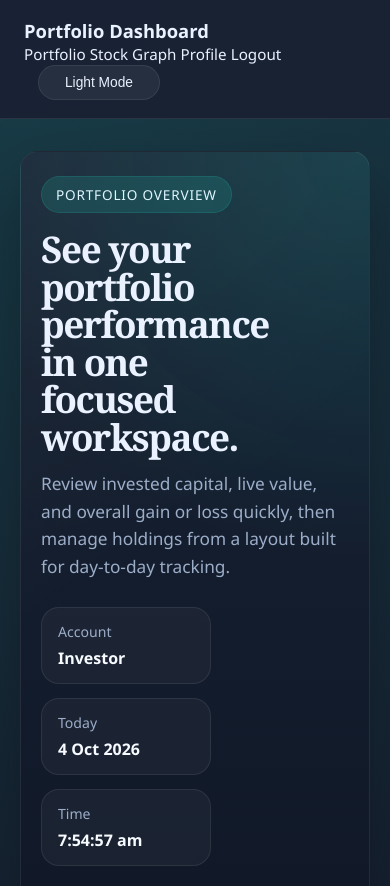
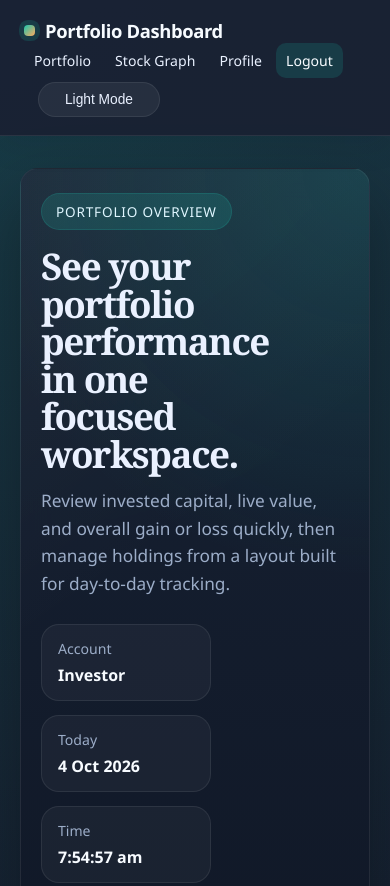
Before and after one commit to PrinceRawat423/stock-portfolio, a website: page public/dashboard.html in a window 390 px wide. Shown: the top 886 px of the page. Drawn offline with Linux system fonts and the light colour scheme; no server answers.

Commit message:
feat: polish recruiter flow and frontend UI

```diff
--- a/public/styles.css
+++ b/public/styles.css
@@ -95,17 +95,49 @@ a:hover {
   position: sticky;
   top: 0;
   z-index: 10;
+  box-shadow: 0 10px 30px rgba(5, 11, 22, 0.08);
 }
 
 .logo {
+  display: inline-flex;
+  align-items: center;
+  gap: 10px;
   font-size: 1.15rem;
   font-weight: 700;
+  color: var(--text-strong);
+  letter-spacing: -0.02em;
+}
+
+.logo::before {
+  content: "";
+  width: 11px;
+  height: 11px;
+  border-radius: 4px;
+  background: linear-gradient(135deg, var(--accent), var(--accent-2));
+  box-shadow: 0 0 0 5px var(--accent-soft);
+}
+
+nav {
+  display: flex;
+  align-items: center;
+  flex-wrap: wrap;
+  gap: 4px;
 }
 
 nav a {
-  margin-left: 20px;
+  margin-left: 4px;
+  padding: 9px 11px;
+  border-radius: 10px;
   color: var(--text);
   font-size: 0.95rem;
+  transition: color 0.18s ease, background 0.18s ease;
+}
+
+nav a:hover,
+nav a[aria-current="page"] {
+  color: var(--text-strong);
+  background: var(--accent-soft);
+  text-decoration: none;
 }
 
 .container {
@@ -215,11 +247,13 @@ input[type="number"]::-webkit-inner-spin-button {
   margin: 0;
 }
 
-input:focus,
-select:focus,
-button:focus {
+input:focus-visible,
+select:focus-visible,
+button:focus-visible,
+a:focus-visible {
   outline: none;
   border-color: var(--focus-color);
+  box-shadow: 0 0 0 4px var(--accent-soft);
 }
 
 button {
@@ -229,6 +263,12 @@ button {
 
 button:hover {
   transform: translateY(-1px);
+}
+
+button:disabled {
+  cursor: not-allowed;
+  opacity: 0.62;
+  transform: none;
 }
 
 .primary-btn {
@@ -315,6 +355,13 @@ button:hover {
   display: flex;
   flex-direction: column;
   justify-content: space-between;
+  transition: transform 0.2s ease, border-color 0.2s ease;
+}
+
+.summary-card:hover,
+.insight-tile:hover {
+  transform: translateY(-3px);
+  border-color: var(--focus-color);
 }
 
 .summary-label {
@@ -417,7 +464,7 @@ button:hover {
   display: block;
   font-size: 1.12rem;
   margin-bottom: 8px;
-  color: #f3f8ff;
+  color: var(--text-strong);
 }
 
 .insight-tile p {
@@ -444,7 +491,7 @@ button:hover {
 }
 
 .allocation-header strong {
-  color: #f3f8ff;
+  color: var(--text-strong);
 }
 
 .allocation-bar {
@@ -607,6 +654,18 @@ td {
   border-bottom: 1px solid rgba(255, 255, 255, 0.07);
 }
 
+tbody tr {
+  transition: background 0.18s ease;
+}
+
+tbody tr:hover {
+  background: var(--accent-soft);
+}
+
+tbody tr:last-child td {
+  border-bottom: none;
+}
+
 th {
   font-size: 0.9rem;
   letter-spacing: 0.02em;
@@ -653,7 +712,7 @@ th {
 .empty-state strong {
   display: block;
   margin-bottom: 8px;
-  color: #eef5ff;
+  color: var(--text-strong);
 }
 
 .empty-state p {
@@ -1264,9 +1323,15 @@ th {
     align-items: flex-start;
   }
 
+  nav {
+    width: 100%;
+    gap: 4px;
+  }
+
   nav a {
-    margin-left: 0;
-    margin-top: 10px;
+    margin: 0;
+    padding: 8px 10px;
+    font-size: 0.88rem;
   }
 
   .theme-toggle.floating {
@@ -1335,3 +1400,14 @@ th {
     width: 100%;
   }
 }
+
+@media (prefers-reduced-motion: reduce) {
+  *,
+  *::before,
+  *::after {
+    scroll-behavior: auto !important;
+    transition-duration: 0.01ms !important;
+    animation-duration: 0.01ms !important;
+    animation-iteration-count: 1 !important;
+  }
+}
--- a/public/theme.js
+++ b/public/theme.js
@@ -33,6 +33,16 @@
     });
   }
 
+  function markCurrentPage() {
+    const currentPath = window.location.pathname.replace(/\/$/, '') || '/index.html';
+    document.querySelectorAll('.topbar nav a[href]').forEach((link) => {
+      const linkPath = new URL(link.href, window.location.origin).pathname.replace(/\/$/, '');
+      if (linkPath === currentPath) {
+        link.setAttribute('aria-current', 'page');
+      }
+    });
+  }
+
   function ensureToggle() {
     if (document.querySelector('.theme-toggle')) {
       return;
@@ -51,6 +61,7 @@
     }
 
     attachToggle(toggle);
+    markCurrentPage();
     applyTheme(document.documentElement.getAttribute('data-theme') || DARK);
   }
 
```
Also changed, not shown: README.md.
